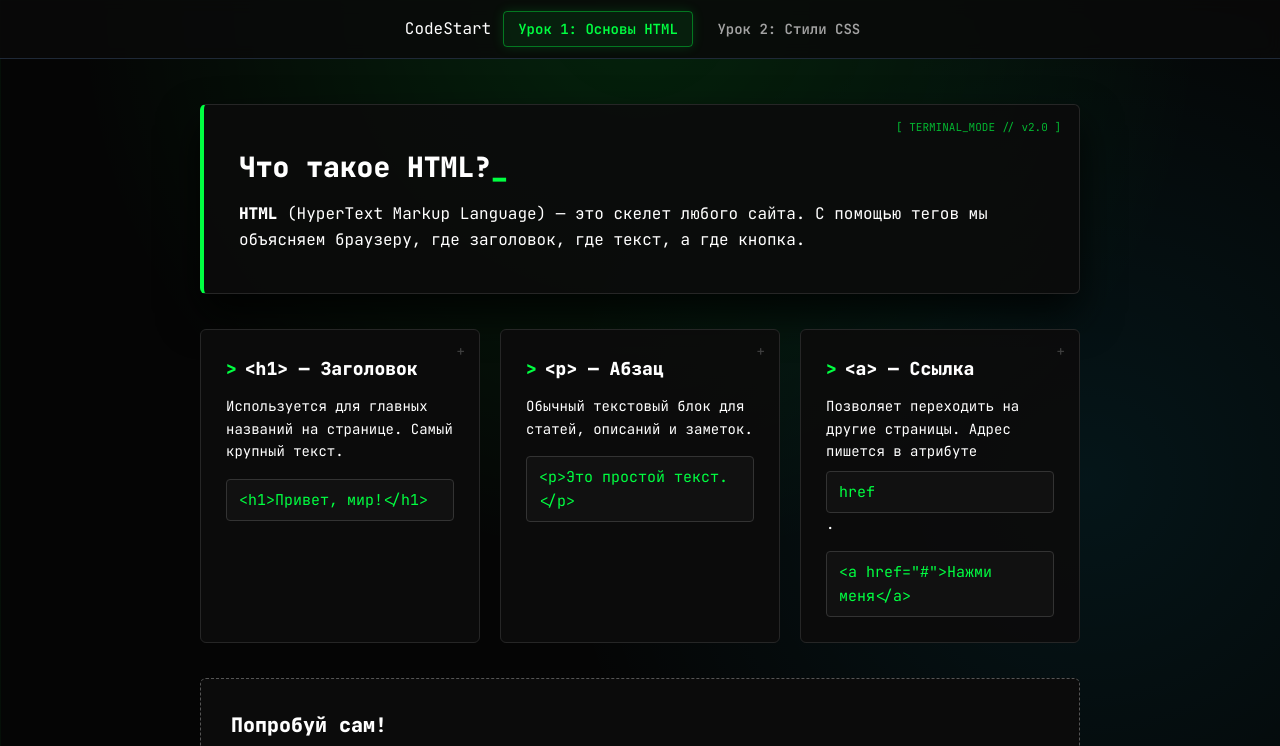
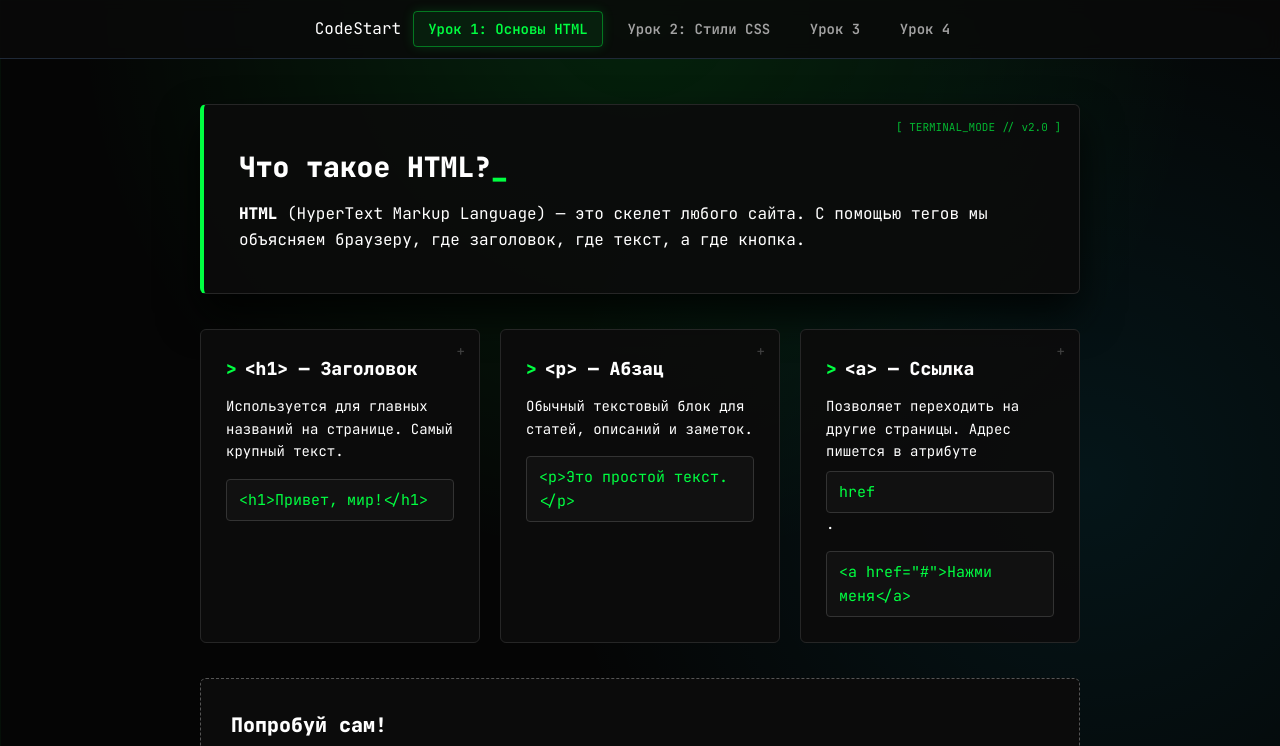
Before and after one commit to eriknuraly-alt/html-course, a plain HTML site: page index.html in a window 1280 px wide. Shown: the top 746 px of the page. Drawn offline with Linux system fonts and the light colour scheme.

Commit message:
Update index.html

```diff
--- a/index.html
+++ b/index.html
@@ -13,6 +13,8 @@
         <div class="nav-links">
             <a href="index.html" class="active">Урок 1: Основы HTML</a>
             <a href="css-lesson.html">Урок 2: Стили CSS</a>
+            <a href="lesson3.html">Урок 3</a>
+            <a href="lesson4.html">Урок 4</a>
         </div>
     </nav>
 
```
